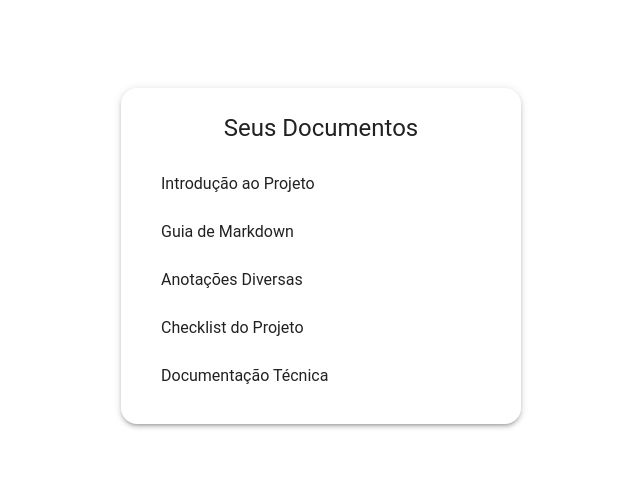
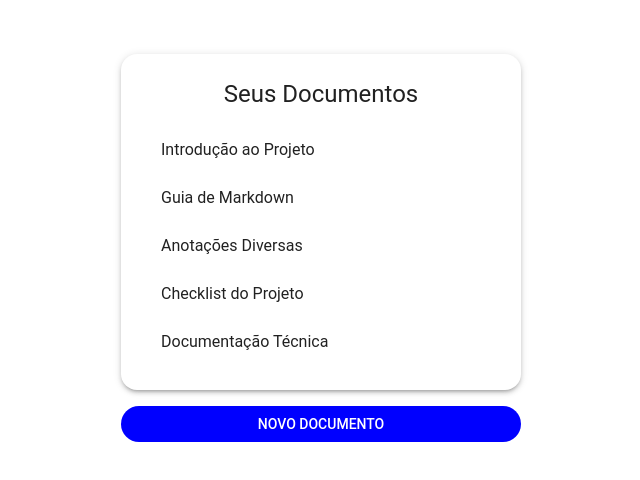
Before and after one commit to MarquesLazaro/Editor_Markdown, a Next.js app: page / in a window 1280 px wide. Shown: the part 144-624 px from the top of the page, without its empty margins (319-959 px from the left). Built offline with nearby package versions, Linux system fonts and the light colour scheme.

Commit message:
feature de criação de documento

```diff
--- a/app/components/DocumentList/DocumentList.tsx
+++ b/app/components/DocumentList/DocumentList.tsx
@@ -1,3 +1,4 @@
+import { useDocumentsContext } from "@/app/context/DocumentsContext";
 import { Document } from "@/app/types/Document";
 import {
   Box,
@@ -7,12 +8,28 @@ import {
   ListItemText,
   Typography,
   useTheme,
+  Button,
 } from "@mui/material";
 import { useRouter } from "next/navigation";
+import React from "react";
 
-const DocumentsList = ({ documents }: { documents: Document[] }) => {
+interface DocumentListProps {
+  documents: Document[];
+}
+
+const DocumentsList = ({ documents }: DocumentListProps) => {
   const router = useRouter();
   const theme = useTheme();
+  const { createDocument } = useDocumentsContext();
+
+  const onClick = () => {
+    const { id } = createDocument({
+      title: "Novo Documento",
+      content: "",
+    });
+
+    router.push(`/${id}`);
+  };
 
   return (
     <>
@@ -23,6 +40,7 @@ const DocumentsList = ({ documents }: { documents: Document[] }) => {
           display: "flex",
           justifyContent: "center",
           alignItems: "center",
+          flexDirection: "column",
           backgroundColor: theme.palette.background.default,
         }}
       >
@@ -64,6 +82,24 @@ const DocumentsList = ({ documents }: { documents: Document[] }) => {
             </ListItem>
           ))}
         </List>
+
+        <Button
+          onClick={onClick}
+          sx={{
+            backgroundColor: "blue",
+            margin: "1rem",
+            color: "white",
+            width: "100%",
+            maxWidth: 400,
+            borderRadius: "3rem",
+
+            "&:hover": {
+              backgroundColor: "grey",
+            },
+          }}
+        >
+          Novo Documento
+        </Button>
       </Box>
     </>
   );
--- a/app/context/DocumentsContext.tsx
+++ b/app/context/DocumentsContext.tsx
@@ -14,7 +14,7 @@ interface DocumentsContextProps {
   documents: Document[];
   getDocuments: () => Document[];
   getOneDocument: (id: string) => Document | null;
-  createDocument: (data: CreateDocumentDTO) => void;
+  createDocument: (data: CreateDocumentDTO) => Document;
   deleteDocument: (id: string) => void;
   updateDocument: (id: string, data: UpdateDocumentDTO) => void;
 }
@@ -23,7 +23,7 @@ export const DocumentsContext = createContext<DocumentsContextProps>({
   documents: [],
   getDocuments: () => [],
   getOneDocument: (id: string) => null,
-  createDocument: (data: CreateDocumentDTO) => null,
+  createDocument: (data: CreateDocumentDTO) => Object(),
   deleteDocument: (id: string) => null,
   updateDocument: (id: string, data: UpdateDocumentDTO) => null,
 });
@@ -99,6 +99,8 @@ const DocumentsProvider = ({ children }: DocumentsProviderProps) => {
     };
 
     setDocuments((prev) => [...prev, newDocument]);
+
+    return newDocument;
   };
 
   const deleteDocument = (id: string) => {
```
